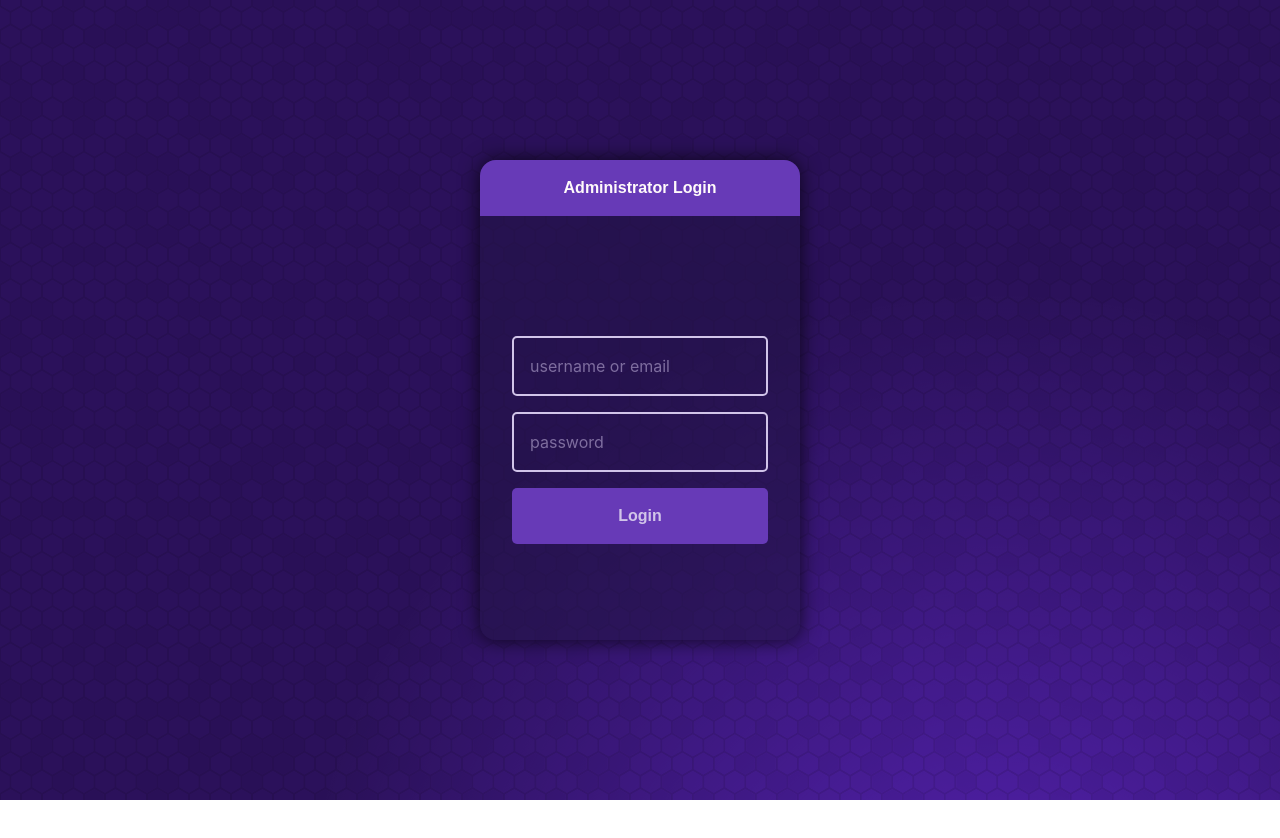
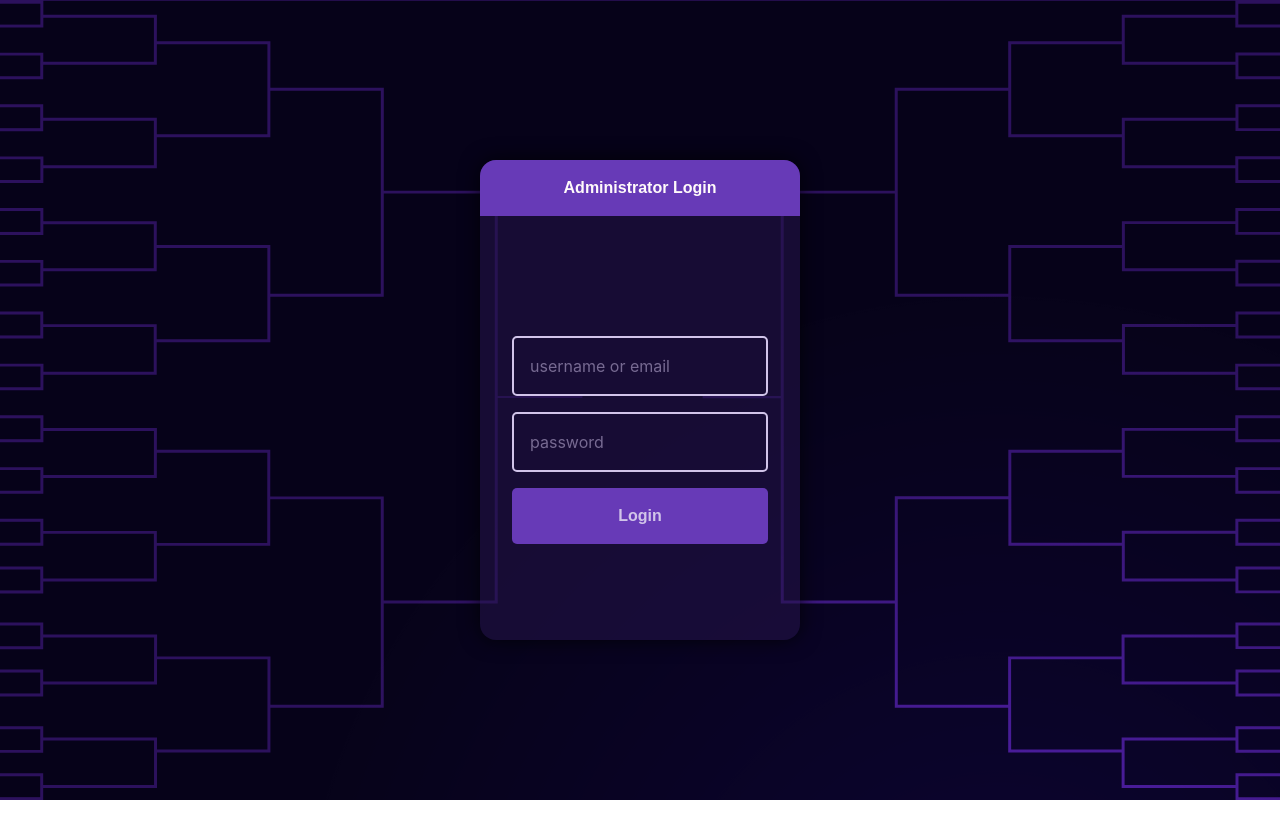
Before and after one commit to ahosseini06/playsync-ui, a React (Create React App) app: page /login in a window 1280 px wide. Shown: the top 838 px of the page. Built offline with nearby package versions, Linux system fonts and the light colour scheme; some icons are missing.

Commit message:
Login 2
itteration 2, tournament bracket as background

```diff
--- a/src/pages/styles/Login.module.css
+++ b/src/pages/styles/Login.module.css
@@ -16,14 +16,16 @@
     justify-self: center;
     align-items: center;
     justify-content: center;
-    background-color: rgb(44, 17, 93);
-    background-image: url(./hexagons.svg);
+    background-color: #2c115d;
+    background-image: url(./bracket.svg);
     background-repeat: no-repeat;
+    background-position: center center;
     background-size: cover;
     background-blend-mode: multiply;
     width: 100%;
     height: 100vh;
     overflow: hidden;
+
 
 }
 
```
Also changed, not shown: src/pages/styles/bracket.svg (added).
